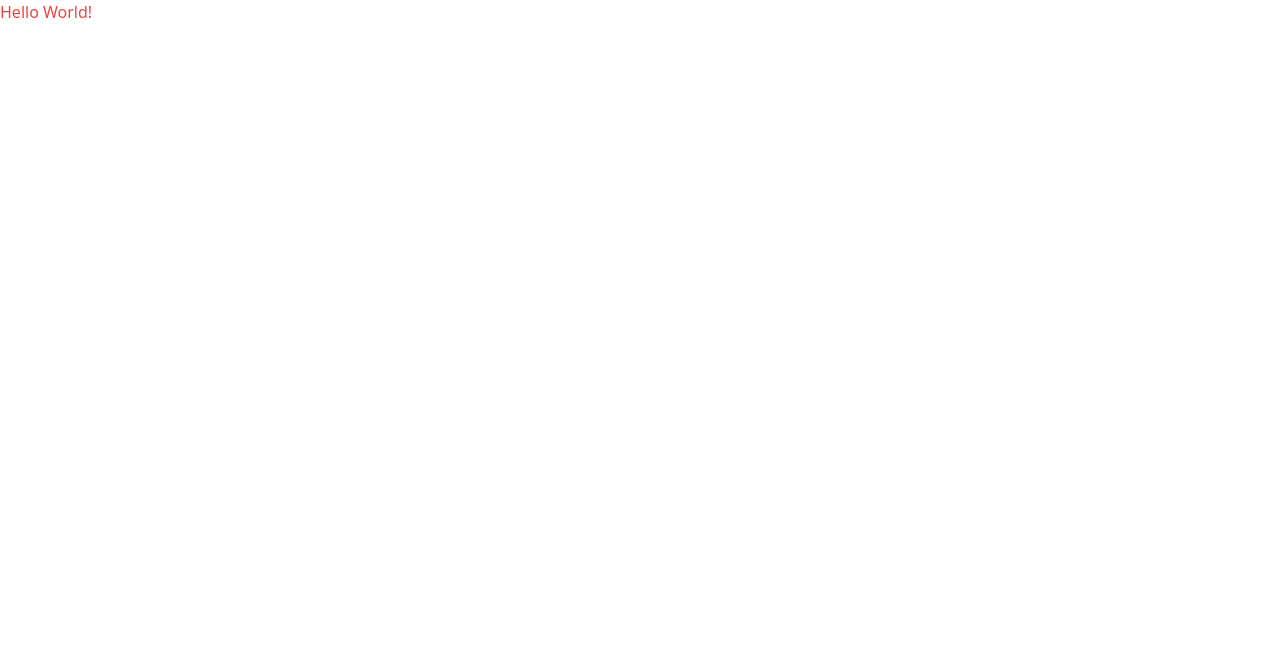
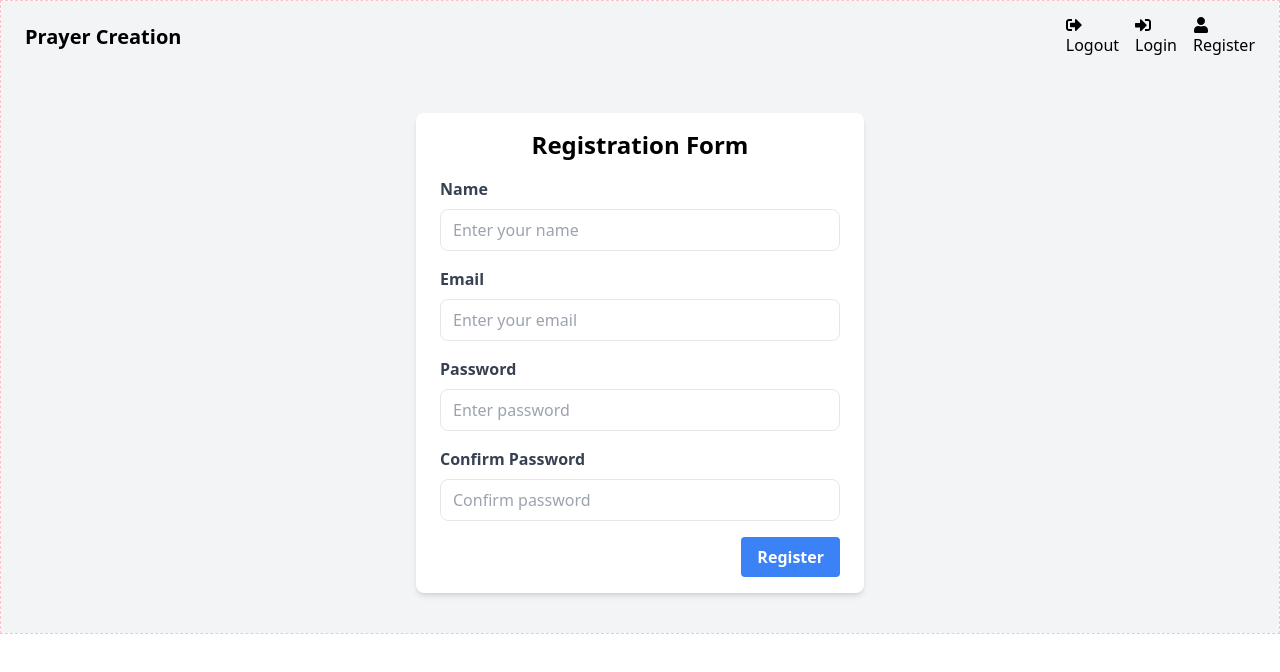
Before and after one commit to vergeldev/prayer-app, a React (Create React App) app in the folder frontend/: page /register in a window 1280 px wide. Shown: the top 672 px of the page. Built offline with nearby package versions, Linux system fonts and the light colour scheme.

Commit message:
Added Register and Login UI

```diff
--- a/frontend/package.json
+++ b/frontend/package.json
@@ -9,6 +9,7 @@
     "@testing-library/user-event": "^14.4.3",
     "react": "^18.2.0",
     "react-dom": "^18.2.0",
+    "react-icons": "^4.8.0",
     "react-redux": "^8.0.5",
     "react-router-dom": "^6.10.0",
     "react-scripts": "5.0.1",
--- a/frontend/src/App.js
+++ b/frontend/src/App.js
@@ -1,8 +1,23 @@
+import { BrowserRouter as Router, Routes, Route } from "react-router-dom";
+import Dashboard from "./pages/Dashboard";
+import Login from "./pages/Login";
+import Register from "./pages/Register";
+import Header from "./components/Header";
+
 function App() {
   return (
-    <div>
-      <h1 className="text-red-500">Hello World!</h1>
-    </div>
+    <>
+      <Router>
+        <div className="max-w-7xl mx-auto test">
+          <Header />
+          <Routes>
+            <Route path="/" element={<Dashboard />} />
+            <Route path="/login" element={<Login />} />
+            <Route path="/register" element={<Register />} />
+          </Routes>
+        </div>
+      </Router>
+    </>
   );
 }
 
--- /dev/null
+++ b/frontend/src/components/Header.jsx
@@ -0,0 +1,35 @@
+import { FaSignInAlt, FaSignOutAlt, FaUser } from "react-icons/fa";
+import { Link } from "react-router-dom";
+
+function Header() {
+  return (
+    <header className="flex justify-between items-center bg-gray-100 py-4 px-6">
+      <div className="font-bold text-xl">
+        <Link to="/">Prayer Creation</Link>
+      </div>
+      <ul className="flex items-center justify-center gap-4">
+        {/* {user ? ( */}
+        <li>
+          <button className="btn">
+            <FaSignOutAlt /> Logout
+          </button>
+        </li>
+        {/* ) : ( */}
+        <>
+          <li>
+            <Link to="/login">
+              <FaSignInAlt /> Login
+            </Link>
+          </li>
+          <li>
+            <Link to="/register">
+              <FaUser /> Register
+            </Link>
+          </li>
+        </>
+        {/* )} */}
+      </ul>
+    </header>
+  );
+}
+export default Header;
--- a/frontend/src/index.css
+++ b/frontend/src/index.css
@@ -1,3 +1,7 @@
 @tailwind base;
 @tailwind components;
 @tailwind utilities;
+
+.test {
+    border: 1px dashed pink;
+}
--- a/frontend/src/pages/Login.jsx
+++ b/frontend/src/pages/Login.jsx
@@ -1,5 +1,93 @@
+import { useState, useEffect } from "react";
+
 function Login() {
-  return <div>Login</div>;
+  const [formData, setFormData] = useState({
+    email: "",
+    password: "",
+  });
+
+  const { email, password } = formData;
+
+  const onChange = (e) => {
+    setFormData((prevState) => ({
+      ...prevState,
+      [e.target.name]: e.target.value,
+    }));
+  };
+
+  /* const onSubmit = (e) => {
+    e.preventDefault();
+
+    if (password !== password2) {
+      toast.error("Passwords do not match");
+    } else {
+      const userData = {
+        name,
+        email,
+        password,
+      };
+
+      dispatch(register(userData));
+    }
+  }; */
+
+  return (
+    <>
+      <section className="bg-gray-100 py-10">
+        <div className="max-w-md mx-auto bg-white rounded-lg overflow-hidden shadow-md">
+          <div className="py-4 px-6">
+            <h2 className="text-2xl font-bold mb-4 text-center">Login</h2>
+            <form className="space-y-4">
+              <div>
+                <label
+                  className="block text-gray-700 font-bold mb-2"
+                  htmlFor="email"
+                >
+                  Email
+                </label>
+                <input
+                  className="border rounded-lg py-2 px-3 w-full"
+                  type="email"
+                  name="email"
+                  id="email"
+                  placeholder="Enter your email"
+                  onChange={onChange}
+                  value={email}
+                  required
+                />
+              </div>
+              <div>
+                <label
+                  className="block text-gray-700 font-bold mb-2"
+                  htmlFor="password"
+                >
+                  Password
+                </label>
+                <input
+                  className="border rounded-lg py-2 px-3 w-full"
+                  type="password"
+                  name="password"
+                  id="password"
+                  placeholder="Enter password"
+                  onChange={onChange}
+                  value={password}
+                  required
+                />
+              </div>
+              <div className="flex justify-end">
+                <button
+                  className="bg-blue-500 hover:bg-blue-700 text-white font-bold py-2 px-4 rounded "
+                  type="submit"
+                >
+                  Login
+                </button>
+              </div>
+            </form>
+          </div>
+        </div>
+      </section>
+    </>
+  );
 }
 
 export default Login;
--- a/frontend/src/pages/Register.jsx
+++ b/frontend/src/pages/Register.jsx
@@ -1,5 +1,135 @@
+import { useState, useEffect } from "react";
+
 function Register() {
-  return <div>Register</div>;
+  const [formData, setFormData] = useState({
+    name: "",
+    email: "",
+    password: "",
+    password2: "",
+  });
+
+  const { name, email, password, password2 } = formData;
+
+  const onChange = (e) => {
+    setFormData((prevState) => ({
+      ...prevState,
+      [e.target.name]: e.target.value,
+    }));
+  };
+
+  /* const onSubmit = (e) => {
+    e.preventDefault();
+
+    if (password !== password2) {
+      toast.error("Passwords do not match");
+    } else {
+      const userData = {
+        name,
+        email,
+        password,
+      };
+
+      dispatch(register(userData));
+    }
+  }; */
+
+  //to-do: add onSubmit={onSubmit} to the form
+
+  return (
+    <>
+      <section className="bg-gray-100 py-10">
+        <div className="max-w-md mx-auto bg-white rounded-lg overflow-hidden shadow-md">
+          <div className="py-4 px-6">
+            <h2 className="text-2xl font-bold mb-4 text-center">
+              Registration Form
+            </h2>
+            <form className="space-y-4">
+              <div>
+                <label
+                  className="block text-gray-700 font-bold mb-2"
+                  htmlFor="name"
+                >
+                  Name
+                </label>
+                <input
+                  className="border rounded-lg py-2 px-3 w-full"
+                  type="text"
+                  name="name"
+                  id="name"
+                  value={name}
+                  placeholder="Enter your name"
+                  onChange={onChange}
+                  required
+                />
+              </div>
+              <div>
+                <label
+                  className="block text-gray-700 font-bold mb-2"
+                  htmlFor="email"
+                >
+                  Email
+                </label>
+                <input
+                  className="border rounded-lg py-2 px-3 w-full"
+                  type="email"
+                  name="email"
+                  id="email"
+                  placeholder="Enter your email"
+                  onChange={onChange}
+                  value={email}
+                  required
+                />
+              </div>
+              <div>
+                <label
+                  className="block text-gray-700 font-bold mb-2"
+                  htmlFor="password"
+                >
+                  Password
+                </label>
+                <input
+                  className="border rounded-lg py-2 px-3 w-full"
+                  type="password"
+                  name="password"
+                  id="password"
+                  placeholder="Enter password"
+                  onChange={onChange}
+                  value={password}
+                  required
+                />
+              </div>
+              <div>
+                <label
+                  className="block text-gray-700 font-bold mb-2"
+                  htmlFor="password"
+                >
+                  Confirm Password
+                </label>
+                <input
+                  className="border rounded-lg py-2 px-3 w-full"
+                  type="password2"
+                  name="password2"
+                  id="password2"
+                  placeholder="Confirm password"
+                  onChange={onChange}
+                  value={password2}
+                  required
+                />
+              </div>
+              <div className="flex justify-end">
+                <button
+                  className="bg-blue-500 hover:bg-blue-700 text-white font-bold py-2 px-4 rounded "
+                  type="submit"
+                >
+                  Register
+                </button>
+              </div>
+            </form>
+          </div>
+        </div>
+      </section>
+    </>
+  );
 }
 
 export default Register;
```
Also changed, not shown: 1 other file (tests, documents, lock files or other folders).
